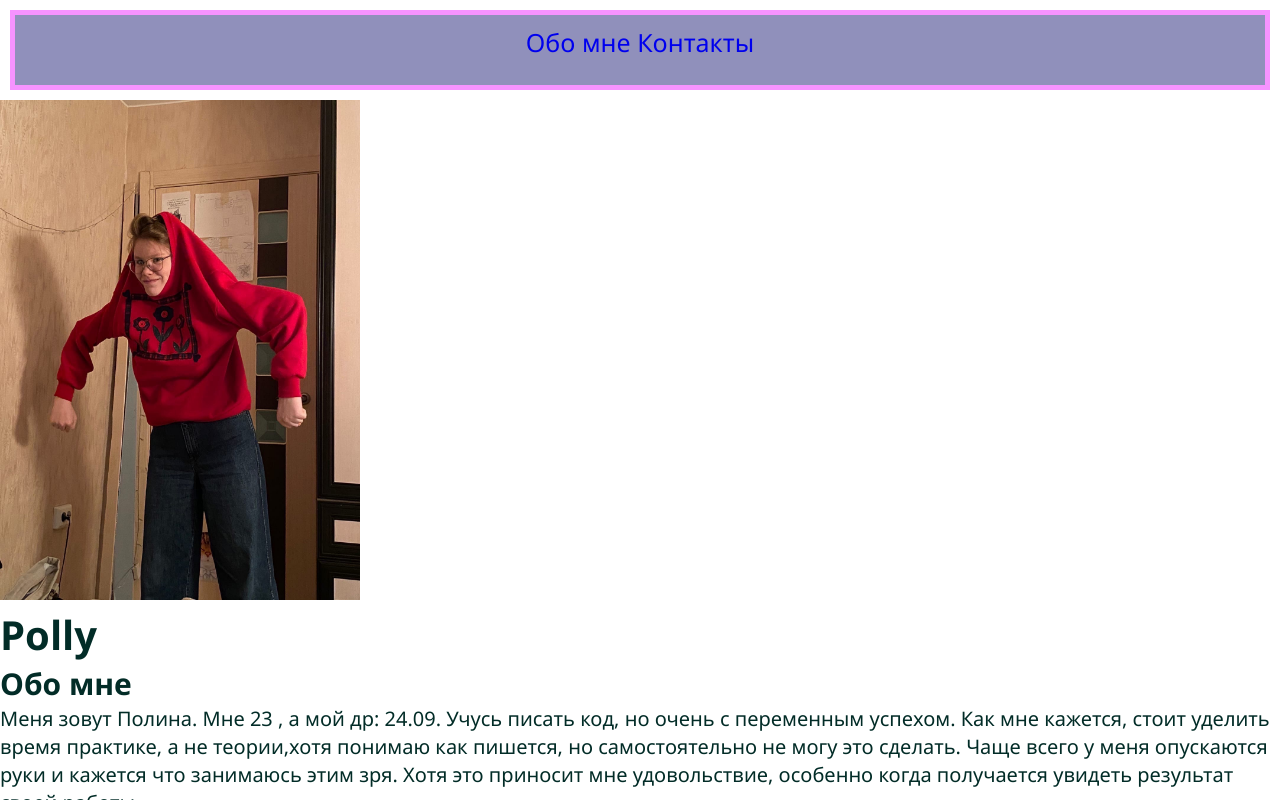
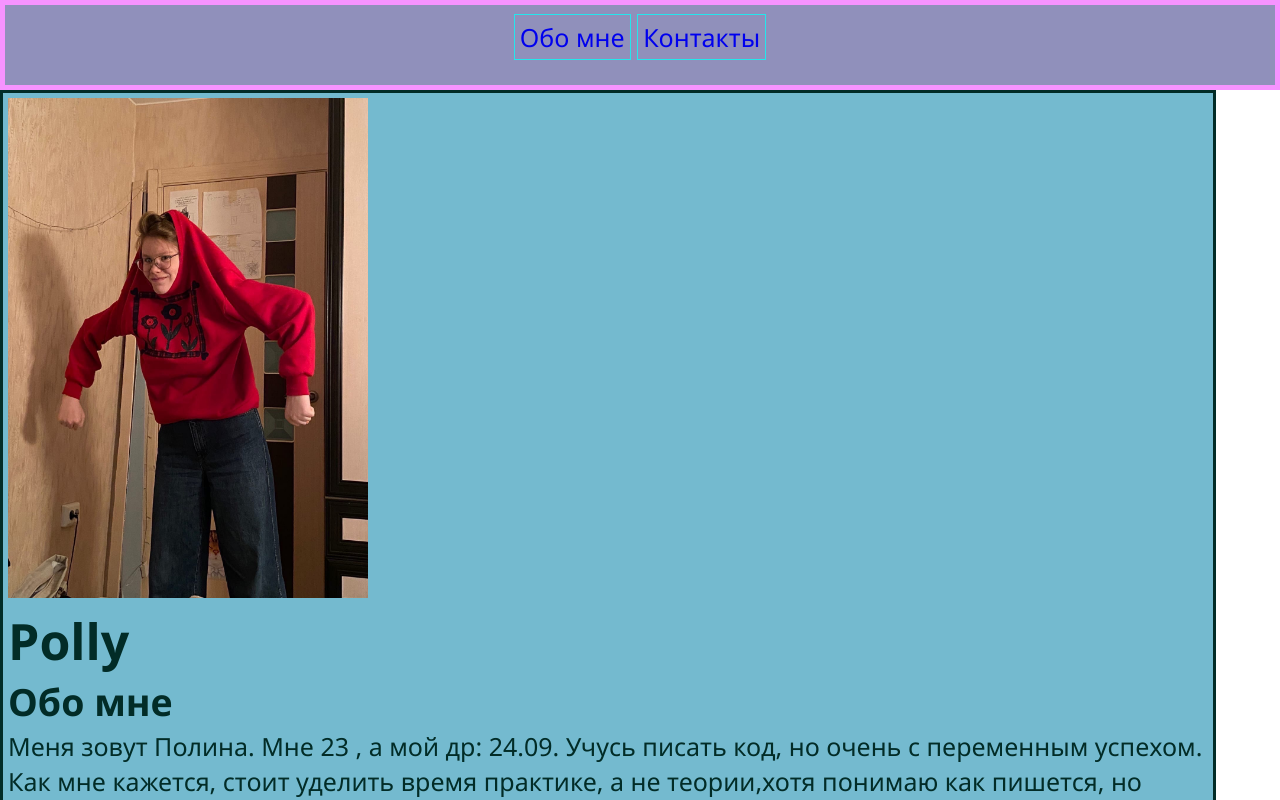
Before and after one commit to stupidsardine/Test_1, a plain HTML site: page index.html in a window 1280 px wide. Shown: the top 800 px of the page. Drawn offline with Linux system fonts and the light colour scheme.

Commit message:
вот такая жизнь

```diff
--- a/style.css
+++ b/style.css
@@ -33,8 +33,8 @@ header {
     display: flex;
     justify-content:center;
     background-color: rgb(144, 144, 187);
-    padding: 10px 10px ;
-    margin: 10px 10px ;
+    padding: 15px 10px 15px 10px;
+    margin: 10px 10px 10px 10 pxs;
     border: 5px solid;
     border-color: rgb(246, 147, 255);
 
@@ -54,14 +54,29 @@ header {
 
 }
 
+/*Кажется сделала лютый кринж с этими рамками,
+стоит сделать чтобы при наводе менялся цвет */
 .link {
     text-decoration: none;
-
+    text-align: center;
+    padding: 5px;
+    border: 1.5px solid;
+    border-color: rgb(36, 230, 236);
 
 }
 
 /*main*/
 .container {
+    max-width: 1200px;
 
 }
- /*Класс,распределение блоков/
+ /*Класс,распределение блоков?
+ разделить блоки */
+
+ .content {
+    width: 100%;
+    font-size:25px;px;
+    border: 3px solid ;
+    background-color: rgb(116, 186, 207);
+    padding: 5px;
+ }
```
